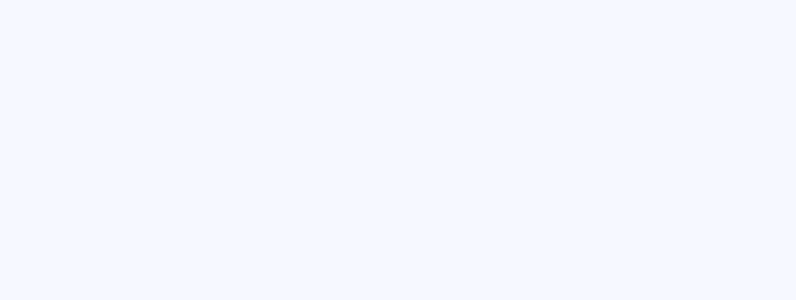
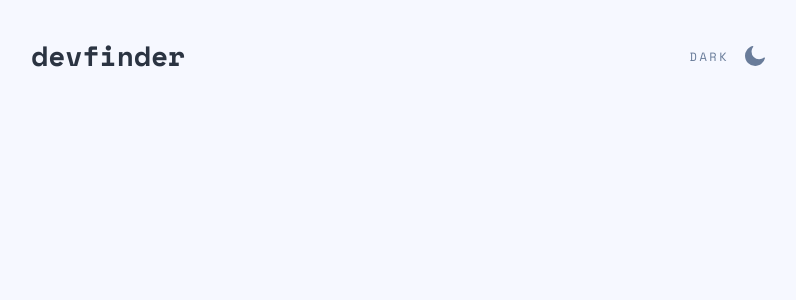
Before and after one commit to olgalatkina/user-finder, a React (Create React App) app: page / in a window 1280 px wide. Shown: the top 300 px of the page, without its empty margins (242-1038 px from the left). Built offline with nearby package versions, Linux system fonts and the light colour scheme.

Commit message:
feat: add components Container, Header and ThemeSwitcher

```diff
--- a/src/App.tsx
+++ b/src/App.tsx
@@ -1,8 +1,11 @@
+import { Container } from "components/Container";
+import { Header } from "components/Header";
+
 function App() {
   return (
-    <>
-
-    </>
+    <Container>
+      <Header />
+    </Container>
   );
 }
 
--- /dev/null
+++ b/src/components/Container/Container.module.scss
@@ -0,0 +1,10 @@
+.container {
+  width: 100%;
+  padding: 0 24px;
+
+  @media (min-width: 767px) {
+    width: 734px;
+    padding: 0;
+    margin: 0 auto;
+  }
+}
--- /dev/null
+++ b/src/components/Container/Container.tsx
@@ -0,0 +1,12 @@
+import React from 'react';
+import styles from './Container.module.scss';
+
+interface ContainerProps {
+  children: React.ReactNode,
+}
+
+export const Container = ({ children }: ContainerProps) => (
+  <div className={styles.container}>
+    {children}
+  </div>
+);
--- /dev/null
+++ b/src/components/Container/index.ts
@@ -0,0 +1 @@
+export * from './Container';
--- /dev/null
+++ b/src/components/Header/Header.module.scss
@@ -0,0 +1,23 @@
+:global {
+  body[data-theme='light'] {
+    --header-color: var(--gray-300);
+  }
+
+  body[data-theme='dark'] {
+    --header-color: var(--white);
+  }
+}
+
+.header {
+  margin: 35px 0;
+  display: flex;
+  justify-content: space-between;
+  align-items: center;
+}
+
+.logo {
+  color: var(--header-color);
+  font-size: 1.75rem;
+  line-height: 1.5;
+  font-weight: 700;
+}
--- /dev/null
+++ b/src/components/Header/Header.tsx
@@ -0,0 +1,12 @@
+import { ThemeSwitcher } from 'components/ThemeSwitcher';
+
+import styles from './Header.module.scss';
+
+export const Header = () => (
+  <div className={styles.header}>
+    <div className={styles.logo}>
+      devfinder
+    </div>
+    <ThemeSwitcher />
+  </div>
+);
--- /dev/null
+++ b/src/components/Header/index.ts
@@ -0,0 +1 @@
+export * from './Header';
--- /dev/null
+++ b/src/components/ThemeSwitcher/ThemeSwitcher.module.scss
@@ -0,0 +1,39 @@
+:global {
+  body[data-theme='light'] {
+    --switcher-color: var(--gray-100);
+    --switcher-color-hover: var(--gray-300);
+  }
+
+  body[data-theme='dark'] {
+    --switcher-color: var(--white);
+    --switcher-color-hover: var(--gray-100);
+  }
+}
+
+.switcher {
+  display: flex;
+  align-items: center;
+  gap: 1rem;
+  cursor: pointer;
+
+  span {
+    color: var(--switcher-color);
+    font-size: 0.75rem;
+    text-transform: uppercase;
+    letter-spacing: 2.5px;
+  }
+
+  &:hover {
+    span {
+      color: var(--switcher-color-hover);
+    }
+
+    svg {
+      fill: var(--switcher-color-hover);
+    }
+  }
+}
+
+.icon {
+  fill: var(--switcher-color);
+}
--- /dev/null
+++ b/src/components/ThemeSwitcher/ThemeSwitcher.tsx
@@ -0,0 +1,23 @@
+import { useEffect, useState } from 'react';
+
+import { ReactComponent as MoonIcon } from 'assets/icon-moon.svg';
+import { ReactComponent as SunIcon } from 'assets/icon-sun.svg';
+
+import styles from './ThemeSwitcher.module.scss';
+
+export const ThemeSwitcher = () => {
+  const [isDark, setDark] = useState(false);
+  const themeText = isDark ? 'Light' : 'Dark';
+  const ThemeIcon = isDark ? SunIcon : MoonIcon;
+
+  useEffect(() => {
+    document.body.setAttribute('data-theme', isDark ? 'dark' : 'light');
+  }, [isDark])
+
+  return (
+    <div className={styles.switcher} onClick={() => setDark(!isDark)}>
+      <span>{themeText}</span>
+      <ThemeIcon className={styles.icon} />
+    </div>
+  );
+}
--- /dev/null
+++ b/src/components/ThemeSwitcher/index.ts
@@ -0,0 +1 @@
+export * from './ThemeSwitcher';
```
